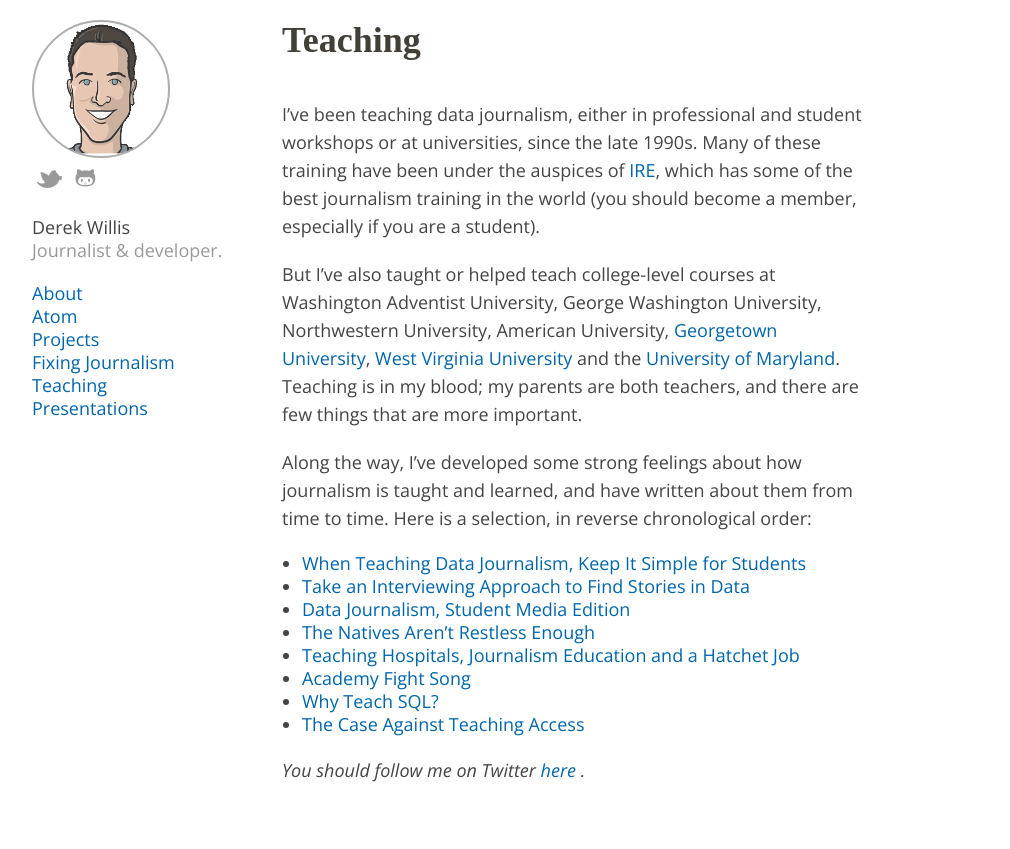
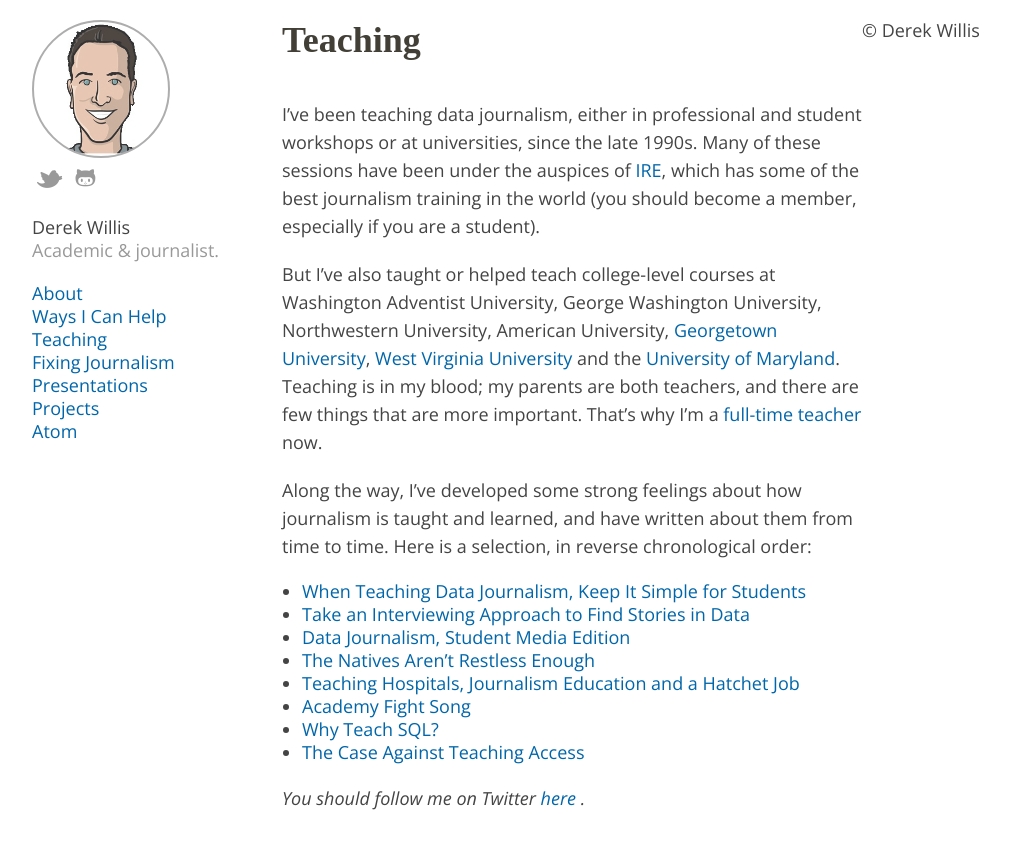
Before and after one commit to dwillis/dwillis.github.com, a Jekyll site: the page built from teaching.md, in a window 1280 px wide. Shown: the top 849 px of the page, without its empty margins (138-1148 px from the left). Built offline with Jekyll 4.4.1, drawn with Linux system fonts in a browser that asks for light colours; some web fonts are replaced.

Commit message:
copyright

```diff
--- a/_layouts/default.html
+++ b/_layouts/default.html
@@ -76,22 +76,25 @@
 
           <ul id="me">
             <li>Derek Willis</span></li>
-            <li class="gray">Journalist & developer.</li>
+            <li class="gray">Academic & journalist.</li>
           </ul>
 
           <ul id="links">
             <li><a href="/about/">About</a></li>
+            <li><a href="/help/">Ways I Can Help</a></li>
+            <li><a href="/teaching/">Teaching</a></li>
+            <li><a href="/thefix/">Fixing Journalism</a></li>
+            <li><a href="/presentations/">Presentations</a></li>
+            <li><a href="/projects/">Projects</a></li>
             <li><a href="http://thescoop.org/atom.xml">Atom</a></li>
-            <li><a href="/projects/">Projects</a></li>
-            <li><a href="/thefix/">Fixing Journalism</a></li>
-            <li><a href="/teaching/">Teaching</a></li>
-            <li><a href="/presentations/">Presentations</a></li>
           </ul>
 
         </section>
       </div>
 
       {{ content }}
+
+      © Derek Willis
     </div>
   </body>
 </html>
--- a/teaching.md
+++ b/teaching.md
@@ -4,9 +4,9 @@
 permalink: /teaching/
 ---
 
-I've been teaching data journalism, either in professional and student workshops or at universities, since the late 1990s. Many of these training have been under the auspices of [IRE](http://www.ire.org/), which has some of the best journalism training in the world (you should become a member, especially if you are a student).
+I've been teaching data journalism, either in professional and student workshops or at universities, since the late 1990s. Many of these sessions have been under the auspices of [IRE](http://www.ire.org/), which has some of the best journalism training in the world (you should become a member, especially if you are a student).
 
-But I've also taught or helped teach college-level courses at Washington Adventist University, George Washington University, Northwestern University, American University, [Georgetown University](http://dwillis.github.io/data-reporting/), [West Virginia University](http://dwillis.github.io/wv_elections/) and the [University of Maryland](https://github.com/dwillis/systems-for-reporting). Teaching is in my blood; my parents are both teachers, and there are few things that are more important.
+But I've also taught or helped teach college-level courses at Washington Adventist University, George Washington University, Northwestern University, American University, [Georgetown University](http://dwillis.github.io/data-reporting/), [West Virginia University](http://dwillis.github.io/wv_elections/) and the [University of Maryland](https://github.com/dwillis/systems-for-reporting). Teaching is in my blood; my parents are both teachers, and there are few things that are more important. That's why I'm a [full-time teacher](https://merrill.umd.edu/) now.
 
 Along the way, I've developed some strong feelings about how journalism is taught and learned, and have written about them from time to time. Here is a selection, in reverse chronological order:
 
```
Also changed, not shown: help.md (added, +30 -0 lines), thefix.md (line endings or trailing spaces).
